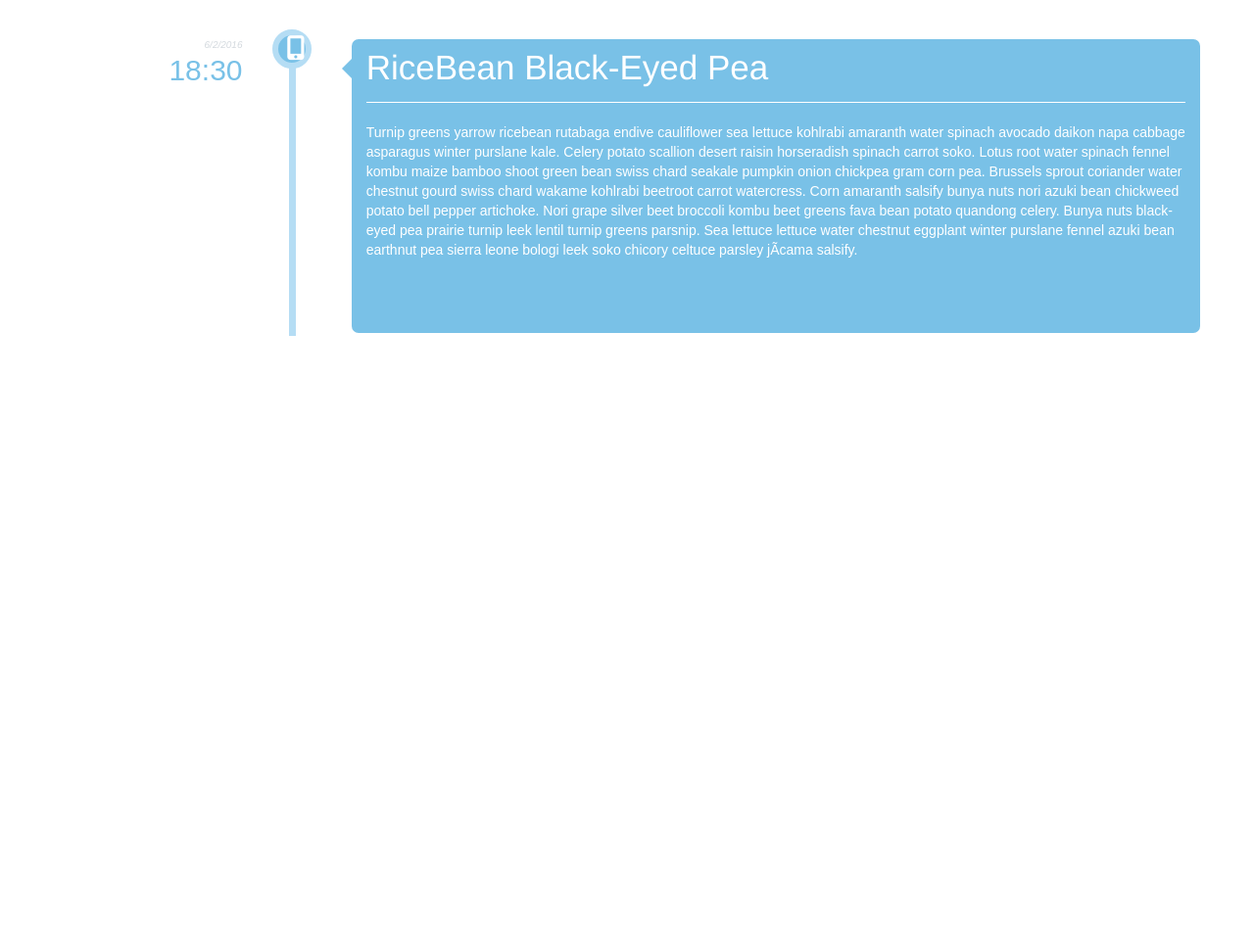
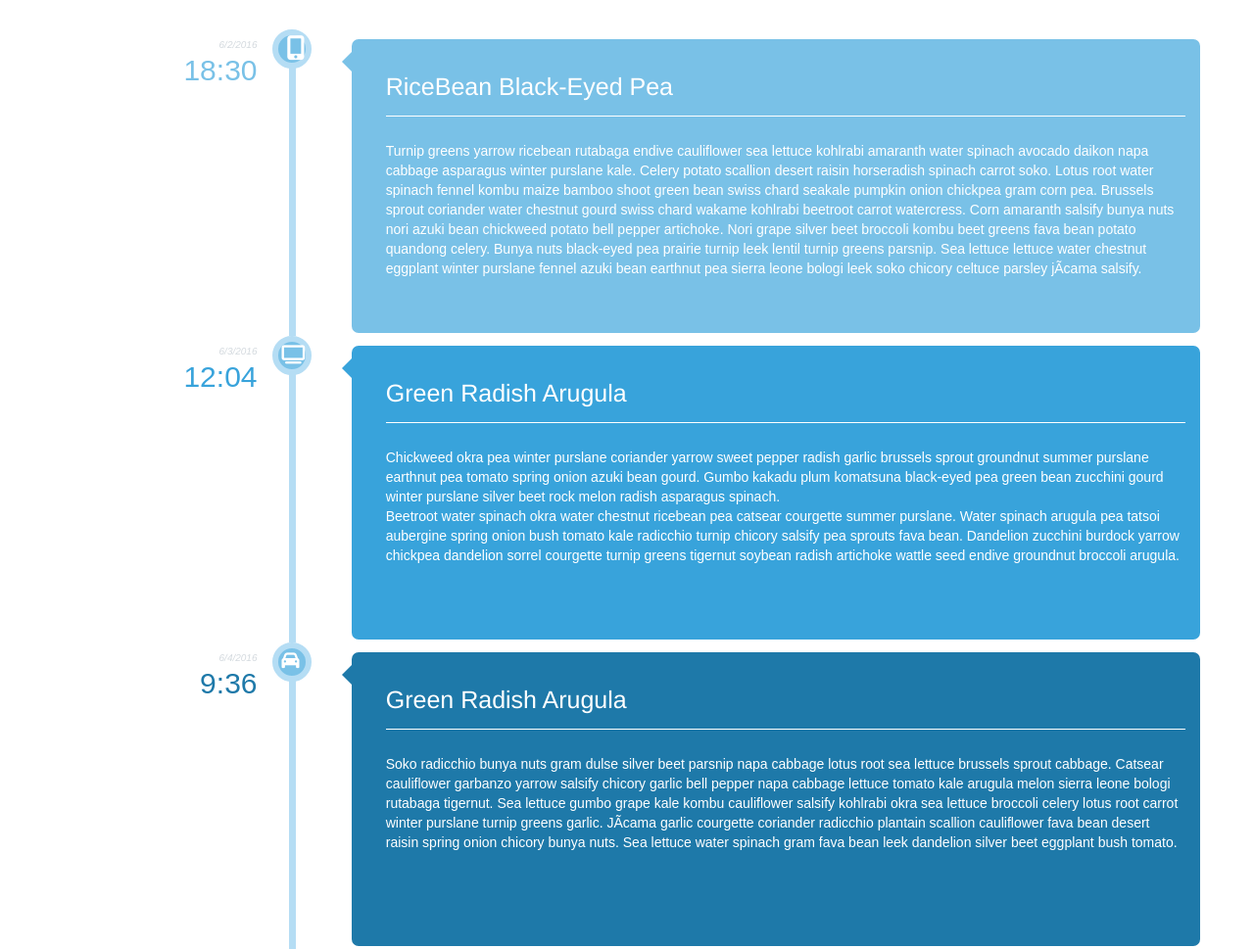
Before and after one commit to jknueven/Day_8-Timeline-Layout, a plain HTML site: page index.html in a window 1280 px wide. Shown: the whole page at 98% size. Before the commit the page ends 800 px from the top, so only its background shows below. Drawn offline with nearby package versions, Linux system fonts and the light colour scheme.

Commit message:
next column, progress is smooth so far.

```diff
--- a/index.html
+++ b/index.html
@@ -34,7 +34,63 @@
 					</div>
 			</div>
 		</div>
+	</div>
 
+	<div class="row 2">
+		<div class="col-lg-2 col-md-2 col-sm-12 time2">
+		<h2>6/3/2016</h2>
+		<h1>12:04</h1>
+		</div>
+
+		<div class="col-lg-1 col-md-1 col-sm-12 hidden-xs hidden-sm divider">
+			<div class="circle">
+				<div class="tv"><i class="fa fa-television"></i></div>
+			</div>
+			<div class="line"></div>
+		</div>
+
+		<div class="col-lg-9 col-md-9 col-sm-12 content2">
+
+				<b class="notch"></b>
+			<div class="row top">
+				<div class="col-lg-12 col-md-12 header"><h3>Green Radish Arugula</h3></div>
+			</div>
+
+			<div class="row bottom">
+				<div class="col-lg-12 col-md-12 blog">
+					<p>Chickweed okra pea winter purslane coriander yarrow sweet pepper radish garlic brussels sprout groundnut summer purslane earthnut pea tomato spring onion azuki bean gourd. Gumbo kakadu plum komatsuna black-eyed pea green bean zucchini gourd winter purslane silver beet rock melon radish asparagus spinach.<br>
+					Beetroot water spinach okra water chestnut ricebean pea catsear courgette summer purslane. Water spinach arugula pea tatsoi aubergine spring onion bush tomato kale radicchio turnip chicory salsify pea sprouts fava bean. Dandelion zucchini burdock yarrow chickpea dandelion sorrel courgette turnip greens tigernut soybean radish artichoke wattle seed endive groundnut broccoli arugula. </p>
+					</div>
+			</div>
+		</div>
+	</div>
+
+	<div class="row 3">
+	<div class="col-lg-2 col-md-2 col-sm-12 time3">
+		<h2>6/4/2016</h2>
+		<h1>9:36</h1>
+		</div>
+
+		<div class="col-lg-1 col-md-1 col-sm-12 hidden-xs hidden-sm divider">
+			<div class="circle">
+				<div class="car"><i class="fa fa-car"></i></div>
+			</div>
+			<div class="line"></div>
+		</div>
+
+		<div class="col-lg-9 col-md-9 col-sm-12 content3">
+
+				<b class="notch"></b>
+			<div class="row top">
+				<div class="col-lg-12 col-md-12 header"><h3>Green Radish Arugula</h3></div>
+			</div>
+
+			<div class="row bottom">
+				<div class="col-lg-12 col-md-12 blog">
+					<p>Soko radicchio bunya nuts gram dulse silver beet parsnip napa cabbage lotus root sea lettuce brussels sprout cabbage. Catsear cauliflower garbanzo yarrow salsify chicory garlic bell pepper napa cabbage lettuce tomato kale arugula melon sierra leone bologi rutabaga tigernut. Sea lettuce gumbo grape kale kombu cauliflower salsify kohlrabi okra sea lettuce broccoli celery lotus root carrot winter purslane turnip greens garlic. JÃ­cama garlic courgette coriander radicchio plantain scallion cauliflower fava bean desert raisin spring onion chicory bunya nuts. Sea lettuce water spinach gram fava bean leek dandelion silver beet eggplant bush tomato. </p>
+					</div>
+			</div>
+		</div>
 	</div>
 
 </div>
--- a/sass/_text.scss
+++ b/sass/_text.scss
@@ -16,8 +16,9 @@ h2 {
 
 h3 {
 	color:white;
+	font-family:helvetica;
 	font-style:bold;
-	font-size:35px;
+	font-size:25px;
 }
 
 p {
--- a/sass/main.scss
+++ b/sass/main.scss
@@ -3,6 +3,46 @@ $secondaryColor: #56A6D3;
 $tertiaryColor: #B5DDF4;
 
 @import "text";
+
+@mixin content {
+	height:300px;
+	border-radius: 7px 7px 7px 7px;
+	margin-top: 10px;
+}
+
+@mixin time {
+	text-align: right;
+	padding-right:0;
+}
+
+@mixin notch {
+	position: absolute;
+    top: 13px;
+    left: -10px;
+    margin: 0;
+  	border-top: 10px solid transparent;
+ 	border-bottom: 10px solid transparent;
+  	border-right:10px solid $primaryColor;
+    padding: 0;
+    width: 0;
+    height: 0;
+}
+
+@mixin circle {
+	width:  40px;
+	height: 40px;
+	border: 6px solid $tertiaryColor;
+	border-radius: 50%;
+	background-color:$primaryColor;
+}
+
+@mixin icon {
+	color: white;
+	font-size: 25px;
+    left: 9px;
+    position: relative;
+    top: 1px;
+}
 
 .container {
 	width:990;
@@ -13,10 +53,11 @@ $tertiaryColor: #B5DDF4;
 
 .time {
 	text-align: right;
+	padding-right:0;
 }
 
 .circle {
-	width: 40px;
+	width:  40px;
 	height: 40px;
 	border: 6px solid $tertiaryColor;
 	border-radius: 50%;
@@ -52,7 +93,7 @@ $tertiaryColor: #B5DDF4;
 
 .notch {
 	position: absolute;
-    top: 20px;
+    top: 13px;
     left: -10px;
     margin: 0;
   	border-top: 10px solid transparent;
@@ -72,6 +113,60 @@ $tertiaryColor: #B5DDF4;
   padding-bottom:15px;
 }
 
-.bottom {
-	margin-top:10px;
+.top {
+	padding-top:10px;
 }
+.top, .bottom {
+	margin-top:15px;
+	margin-left:5px;
+}
+
+.time2 {
+	@include time;
+}
+
+.time2 h1 {
+	color:darken($primaryColor,15);
+}
+
+.content2 {
+	@include content;
+	background-color:darken($primaryColor,15);
+}
+
+.content2 .notch {
+	@include notch;
+	border-right:10px solid darken($primaryColor,15);
+}
+
+.tv i{
+	font-size: 19px;
+    left: 4px;
+    position: relative;
+    top: 4px;
+}
+
+.time3 {
+	@include time;
+}
+
+.time3 h1 {
+	color:darken($primaryColor,30);
+}
+
+.content3 {
+	@include content;
+	background-color:darken($primaryColor,30);
+}
+
+.content3 .notch {
+	@include notch;
+	border-right:10px solid darken($primaryColor,30);
+}
+
+.car i {
+	font-size: 18px;
+    left: 4px;
+    position: relative;
+    top: 4px;
+}
```
Also changed, not shown: css/main.css.
